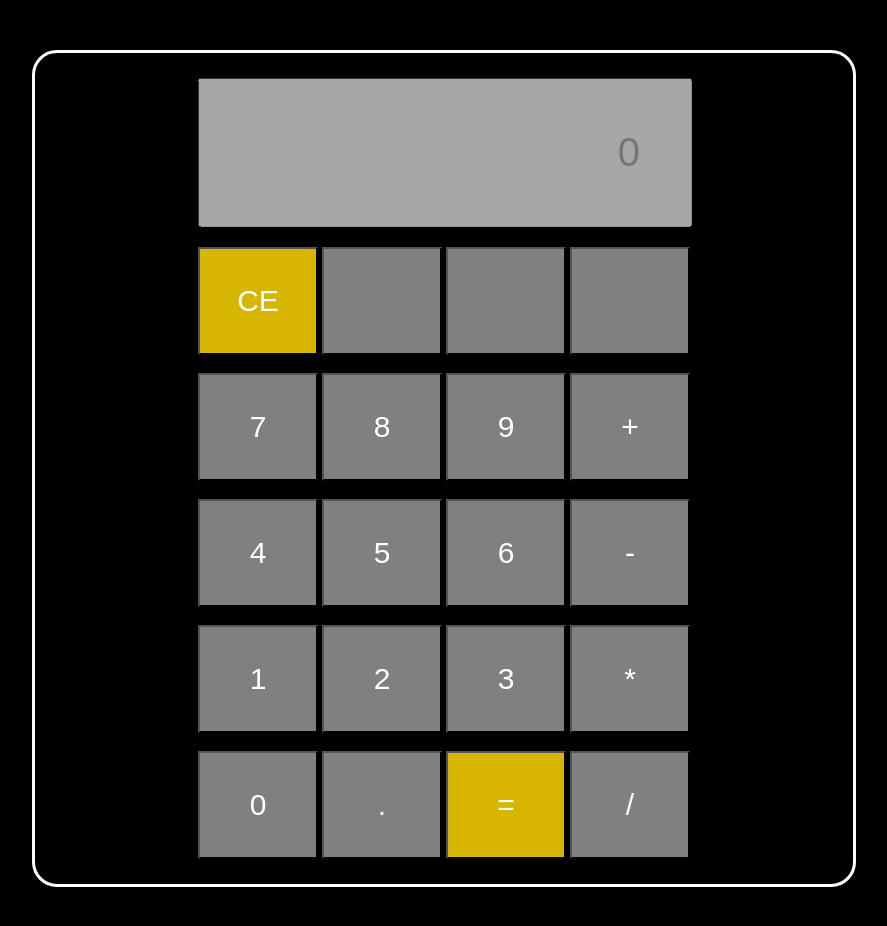
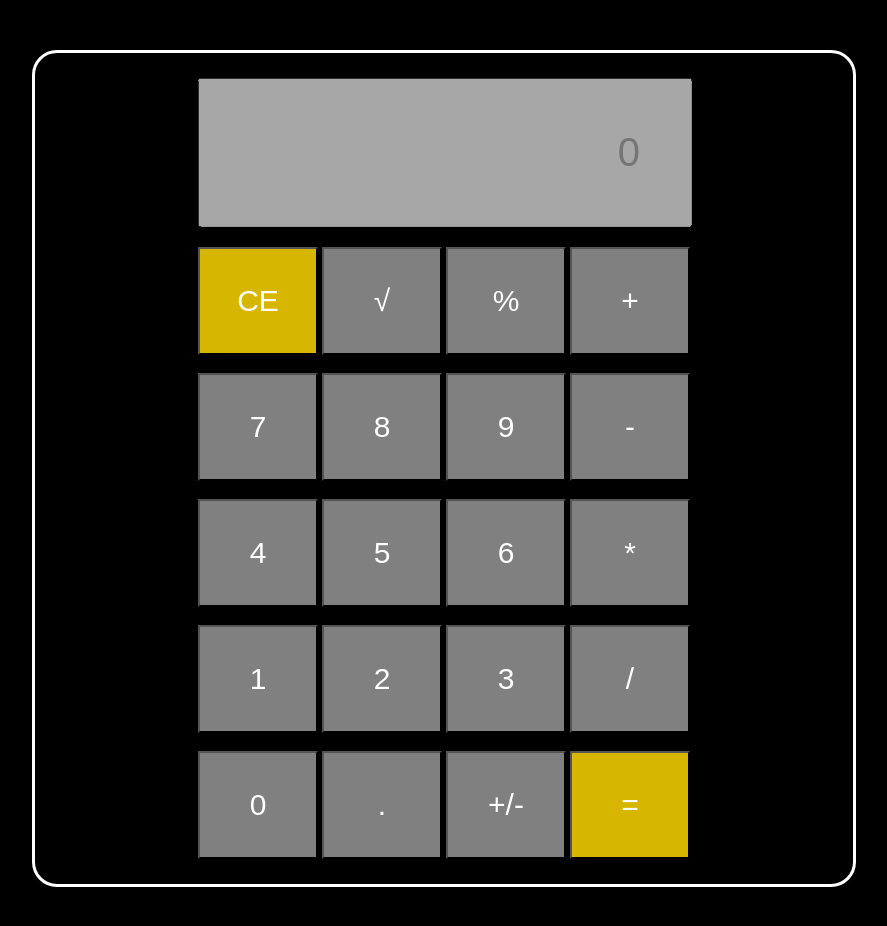
Before and after one commit to kdarwish00/Simple-calc, a plain HTML site: page index.html in a window 1280 px wide. Shown: the whole page, without its empty margins (196-1083 px from the left). Drawn offline with Linux system fonts and the light colour scheme.

Commit message:
added squareroot, % and toggle

```diff
--- a/index.html
+++ b/index.html
@@ -12,10 +12,11 @@
         <input type="text" id="input" placeholder="0" disabled>
         <div id="buttons">
             <div id="rows" class="first-row">
-                <button id="clear">CE</button>
-                <button id="empty">,</button>
-                <button id="empty">,</button>
-                <button id="empty">,</button>
+                <button id="clear" class="operation">CE</button>
+                <button id="square-root" class="operation">√</button>
+                <button id="percentage" class="operation">%</button>
+                <button id="addition" class="operation">+</button>
+
             </div>
 
             <br>
@@ -24,7 +25,8 @@
                 <button id="seven" class="number">7</button>
                 <button id="eight" class="number">8</button>
                 <button id="nine" class="number">9</button>
-                <button id="addition" class="operator">+</button>
+                <button id="subtraction" class="operation">-</button>
+
             </div>
 
             <br>
@@ -33,7 +35,7 @@
                 <button id="four" class="number">4</button>
                 <button id="five" class="number">5</button>
                 <button id="six" class="number">6</button>
-                <button id="subtraction" class="operator">-</button>
+                <button id="multiply" class="operation">*</button>
             </div>
 
             <br>
@@ -42,7 +44,8 @@
                 <button id="one" class="number">1</button>
                 <button id="two" class="number">2</button>
                 <button id="three" class="number">3</button>
-                <button id="multiply" class="operator">*</button>
+                <button id="divide" class="operation">/</button>
+
             </div>
 
             <br>
@@ -50,8 +53,8 @@
             <div id="rows" class="fifth-row">
                 <button id="zero" class="number">0</button>
                 <button id="decimal">.</button>
-                <button id="equals">=</button>
-                <button id="divide" class="operator">/</button>
+                <button id="toggle" class="operation">+/-</button>
+                <button id="equals" class="operation">=</button>
             </div>
 
         </div>
```
